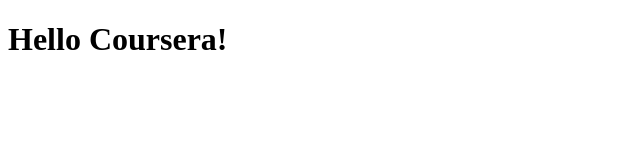
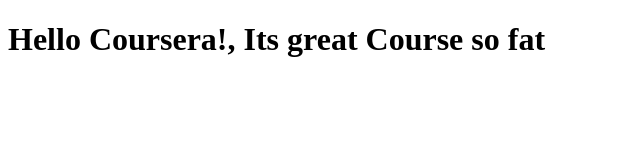
Before and after one commit to isonbaty/coursera-test, a plain HTML site: page site/index.html in a window 1280 px wide. Shown: the whole page, without its empty margins (0-640 px from the left). Drawn offline with Linux system fonts and the light colour scheme.

Commit message:
Small modification

```diff
--- a/site/index.html
+++ b/site/index.html
@@ -4,6 +4,6 @@
 	<title>Hello Coursera!</title>
 </head>
 <body>
-<h1>Hello Coursera!</h1>
+<h1>Hello Coursera!, Its great Course so fat</h1>
 </body>
 </html>
```
